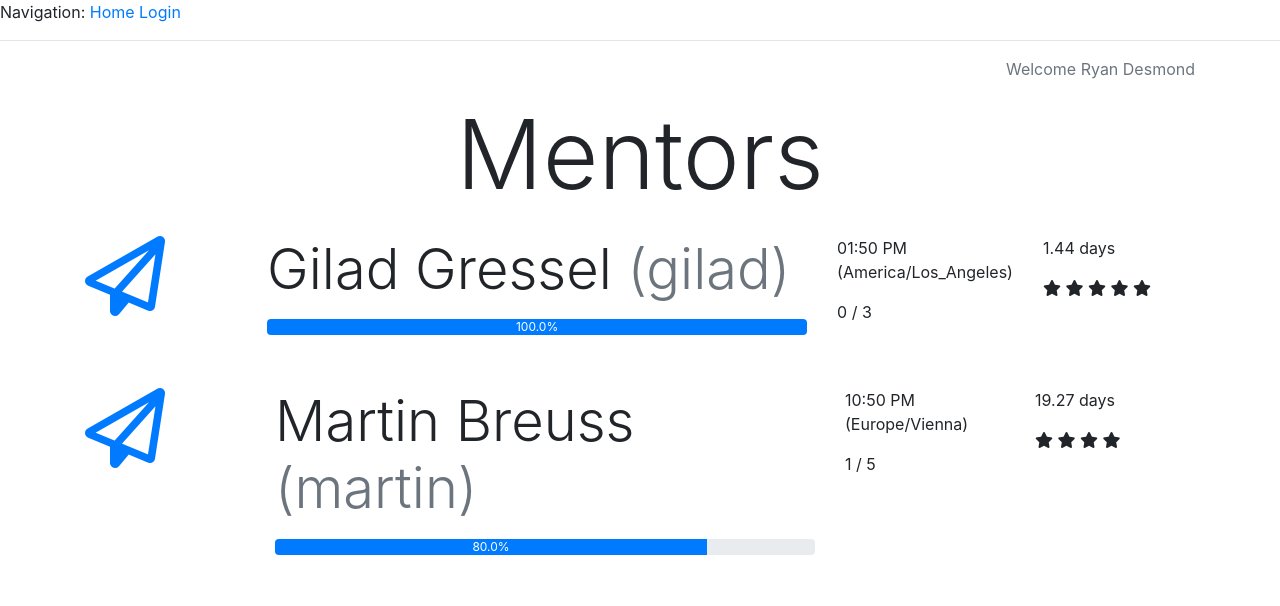
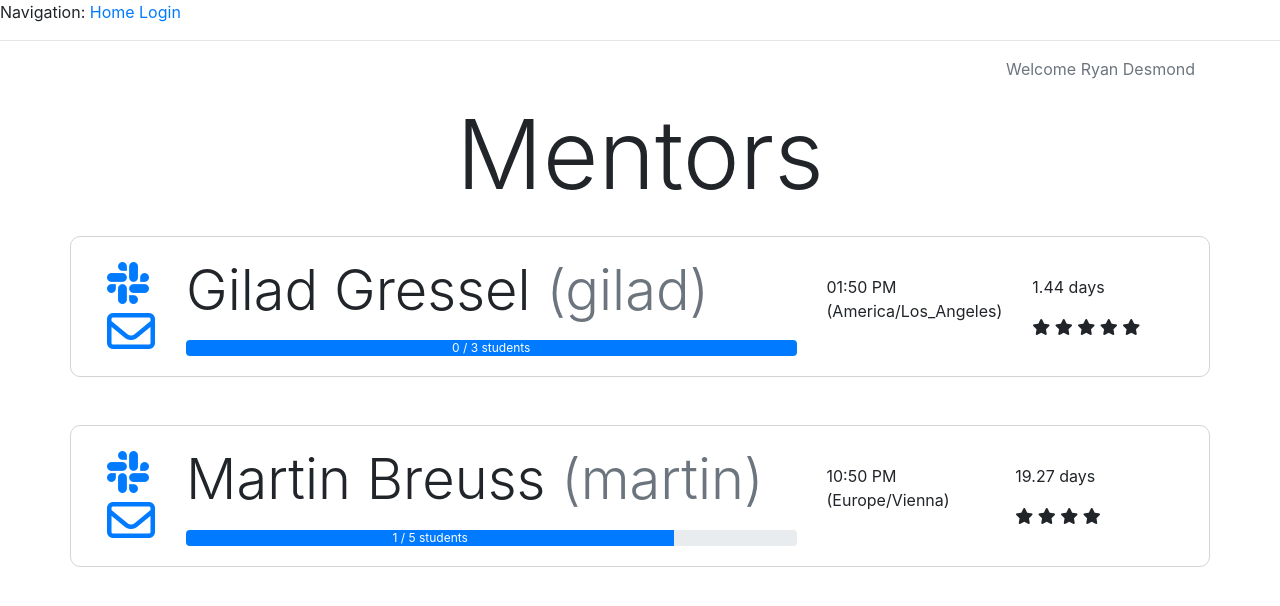
Before and after one commit to rdesmond/codingnomads_mentor_app, a Flask app: page /mentors in a window 1280 px wide. Shown: the top 606 px of the page. Run offline with Flask 2, Linux system fonts and the light colour scheme; some libraries are stand-ins or nearby versions.

Commit message:
Add links and restructure

```diff
--- a/application/routes.py
+++ b/application/routes.py
@@ -64,9 +64,9 @@ def show_mentor_list():
             "email": "gilad@gmail.com",
             "first_name": "Gilad",
             "last_name": "Gressel",
-            "learning_platform": "gilad",
+            "learning_platform": 70,
             "forum": "gilad",
-            "slack": "gilad",
+            "slack": "UGLT4QR9N",
             "time_zone": "America/Los_Angeles",
             "last_support_log_created": "2020-01-01 11:19:06.782213"
         },
@@ -82,9 +82,9 @@ def show_mentor_list():
             "email": "breuss.martin@gmail.com",
             "first_name": "Martin",
             "last_name": "Breuss",
-            "learning_platform": "martin",
+            "learning_platform": 25,
             "forum": "martin",
-            "slack": "Martin Breuss",
+            "slack": "UGL5A5X18",
             "time_zone": "Europe/Vienna",
             "last_support_log_created": "2019-12-14 15:19:06.782213"
         }
--- a/application/templates/base.html
+++ b/application/templates/base.html
@@ -5,6 +5,7 @@
         {% else %}
         <title>CodingNomads Mentor Portal</title>
         {% endif %}
+        <meta name="viewport" content="width=device-width, initial-scale=1">
         <link rel="stylesheet" href="https://maxcdn.bootstrapcdn.com/bootstrap/4.0.0/css/bootstrap.min.css" integrity="sha384-Gn5384xqQ1aoWXA+058RXPxPg6fy4IWvTNh0E263XmFcJlSAwiGgFAW/dAiS6JXm" crossorigin="anonymous">
         <!-- Add icon library -->
         <link rel="stylesheet" href="https://cdnjs.cloudflare.com/ajax/libs/font-awesome/4.7.0/css/font-awesome.min.css">
@@ -16,6 +17,11 @@
             }
             .checked {
                 color: orange;
+            }
+            .mentor-card {
+                border: lightgray 1px solid;
+                border-radius: 10px;
+                padding: 20px;
             }
         </style>
     </head>
--- a/application/templates/mentor_overview.html
+++ b/application/templates/mentor_overview.html
@@ -8,14 +8,15 @@
     </div>
 
     {% for mentor in mentors %}
-        <div class="row mb-5">
-            <div class="col">
-                <a href="mailto:{{ mentor.email }}"><i class="far fa-paper-plane fa-5x"></i></a>
+        <div class="row align-items-center mb-5 mentor-card">
+            <div class="col-auto mx-3">
+                <a class="row" href="https://codingnomads-chat.slack.com/team/{{ mentor.slack }}" target="_blank"><i class="fab fa-slack fa-3x"></i></a>
+                <a class="row" href="mailto:{{ mentor.email }}" target="_blank"><i class="far fa-envelope fa-3x"></i></a>
             </div>
-            <div class="col-6">
-                <p class="display-4">{{ mentor.first_name }} {{ mentor.last_name }} <span class="text-muted">({{ mentor.username }})</span></p>
+            <div class="col-7">
+                <p class="display-4">{{ mentor.first_name }} {{ mentor.last_name }} <a href="https://platform.codingnomads.co/learn/user/profile.php?id={{ mentor.learning_platform }}" target="_blank" class="text-muted">({{ mentor.username }})</a></p>
                 <div class="progress">
-                    <div class="progress-bar" role="progressbar" style="width: {{ (mentor.max_students - mentor.current_students) / mentor.max_students * 100|int }}%;" aria-valuenow="{{ (mentor.max_students - mentor.current_students) / mentor.max_students * 100|int }}" aria-valuemin="0" aria-valuemax="100">{{ (mentor.max_students - mentor.current_students) / mentor.max_students * 100|int }}%</div>
+                    <div class="progress-bar" role="progressbar" style="width: {{ (mentor.max_students - mentor.current_students) / mentor.max_students * 100|int }}%;" aria-valuenow="{{ (mentor.max_students - mentor.current_students) / mentor.max_students * 100|int }}" aria-valuemin="0" aria-valuemax="100">{{ mentor.current_students }} / {{ mentor.max_students }} students</div>
                 </div>
             </div>
             <div class="col">
@@ -28,7 +29,6 @@
                     element.innerHTML = timestring + ' ({{ mentor.time_zone }})';
                 </script>
                 </p>
-                <p>{{ mentor.current_students }} / {{ mentor.max_students }}</p>
             </div>
             <div class="col">
                 <p>
@@ -39,7 +39,6 @@
                     log_elem.innerHTML = String(time_since.toFixed(2)) + ' days';
                 </script>
                 </p>
-                <div>
                 <div class="score-wrap">
                     {% if mentor.rating %}
                       {% for s in range(mentor.rating|int) %}
@@ -49,7 +48,6 @@
                 </div>
             </div>
         </div>
-        </div>
     {% endfor %}
     </div>
 {% endblock %}
```
Lines whose indentation alone changed are shown as unchanged.
